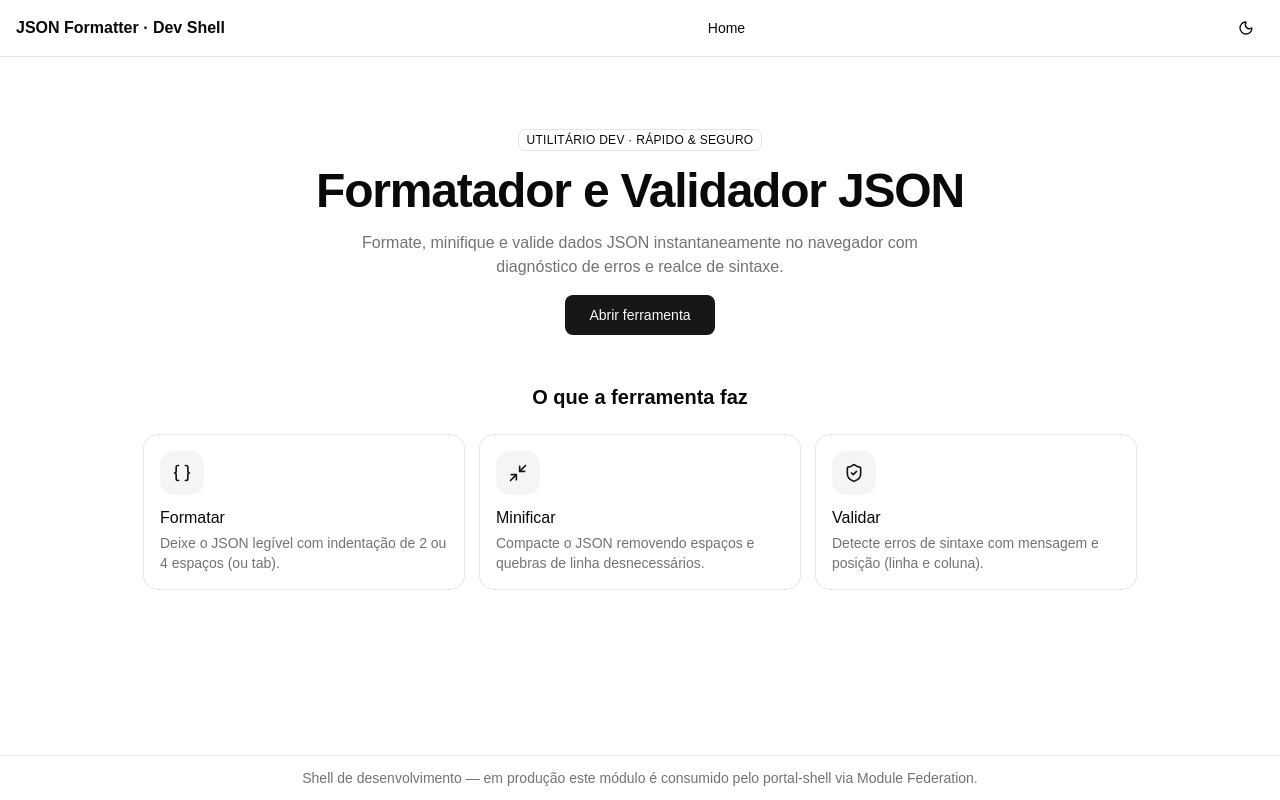
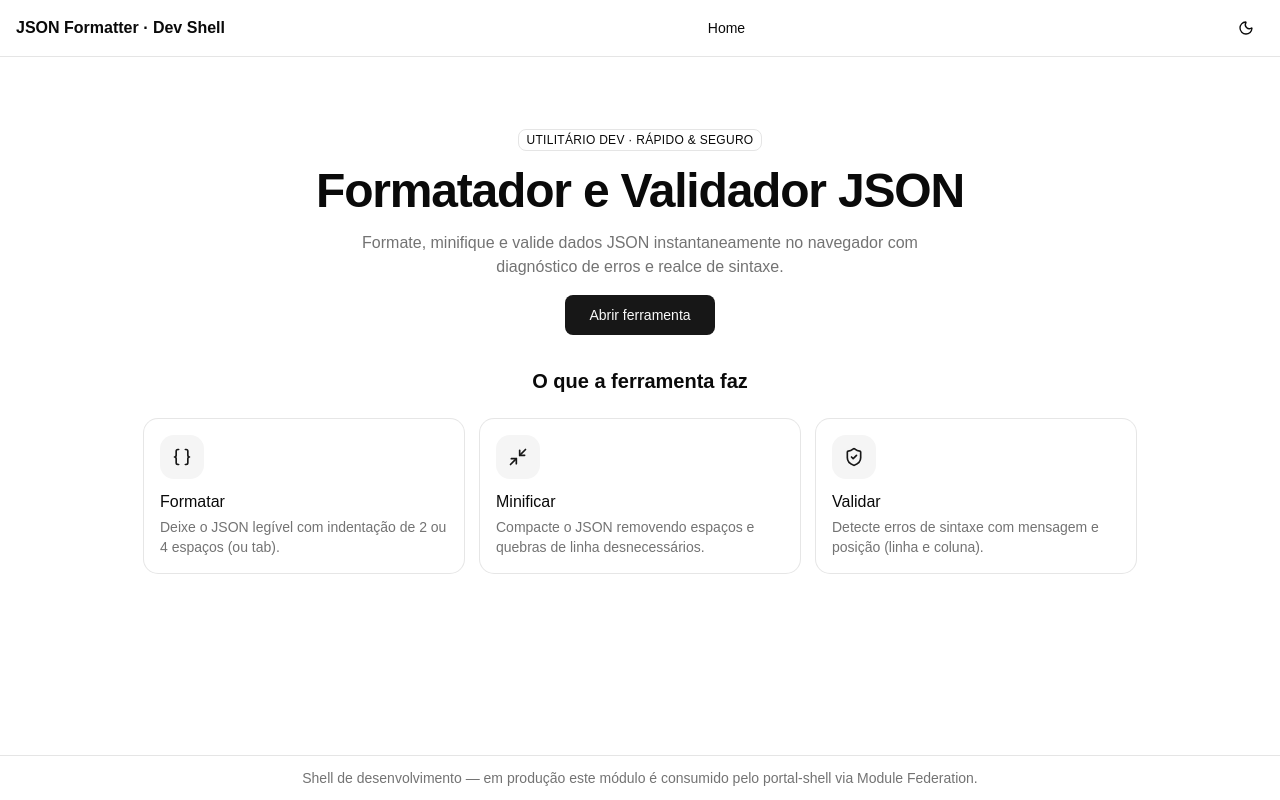
Before and after one commit to coelho-labs/json-formatter-mfe, a React (Vite) app: page /json-formatter/ in a window 1280 px wide. Built offline with nearby package versions, Linux system fonts and the light colour scheme.

Commit message:
fix: standardizing pb to 8 after removing the content-delivery

```diff
--- a/src/pages/home/Home.page.tsx
+++ b/src/pages/home/Home.page.tsx
@@ -56,7 +56,7 @@ function FeatureCard({ feature }: { feature: Feature }) {
 export default function Home() {
   return (
     <div className="flex flex-1 flex-col w-full">
-      <section className="mx-auto flex w-full max-w-3xl flex-1 flex-col items-center gap-4 px-4 pt-4 pb-12 lg:pt-14 text-center">
+      <section className="mx-auto flex w-full max-w-3xl flex-1 flex-col items-center gap-4 px-4 pt-4 pb-8 lg:pt-14 text-center">
         <Badge variant="outline" className="uppercase tracking-wide">
           UTILITÁRIO DEV · RÁPIDO & SEGURO
         </Badge>
@@ -77,7 +77,7 @@ export default function Home() {
       </section>
 
       <section
-        className="mx-auto w-full max-w-5xl px-4 pb-16"
+        className="mx-auto w-full max-w-5xl px-4 pb-8"
         aria-labelledby="features-heading"
       >
         <h2
--- a/src/pages/tool/Tool.page.tsx
+++ b/src/pages/tool/Tool.page.tsx
@@ -9,7 +9,7 @@ import { JsonTreeView } from "./components/JsonTreeView.tsx";
 export default function Tool() {
   const formatter = useJsonFormatter();
   return (
-    <section className="flex flex-1 flex-col w-full mx-auto gap-6 px-4 pb-12">
+    <section className="flex flex-1 flex-col w-full mx-auto gap-6 px-4 pb-8">
       <div className="flex flex-col items-start">
         <Link
           to=".."
```
